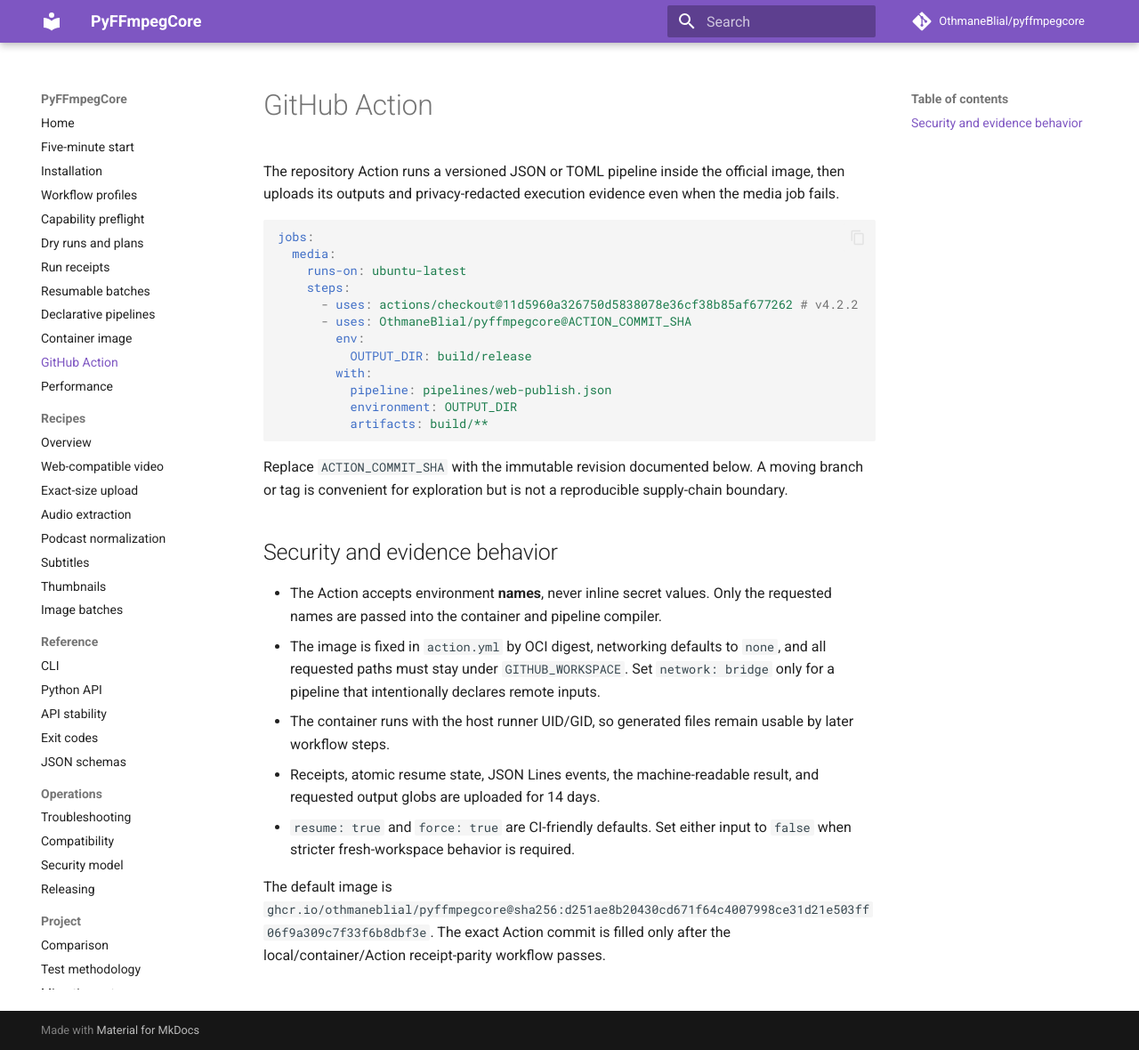
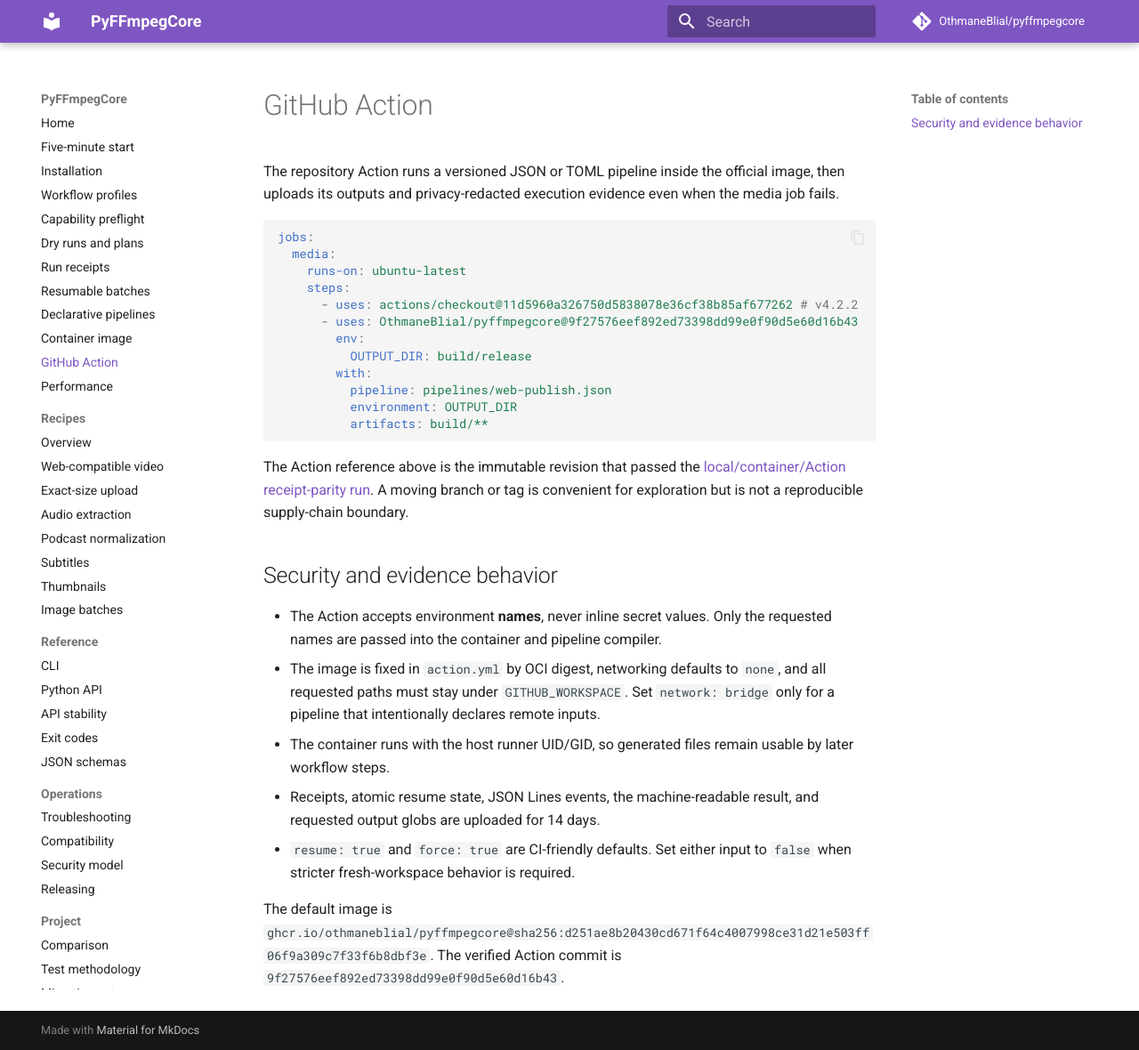
Before and after one commit to OthmaneBlial/pyffmpegcore, an MkDocs documentation site: the page built from docs/github-action.md, in a window 1280 px wide and 1180 px high. Shown: the whole window at 89% size. Built offline with MkDocs 1.6.1 and Material for MkDocs 9.7.7, drawn with Linux system fonts in a browser that asks for light colours; comment, search, counter and statistics services are not loaded.

Commit message:
docs: pin verified pipeline action revision

````diff
--- a/docs/github-action.md
+++ b/docs/github-action.md
@@ -10,7 +10,7 @@
     runs-on: ubuntu-latest
     steps:
       - uses: actions/checkout@11d5960a326750d5838078e36cf38b85af677262 # v4.2.2
-      - uses: OthmaneBlial/pyffmpegcore@ACTION_COMMIT_SHA
+      - uses: OthmaneBlial/pyffmpegcore@9f27576eef892ed73398dd99e0f90d5e60d16b43
         env:
           OUTPUT_DIR: build/release
         with:
@@ -19,8 +19,9 @@
           artifacts: build/**
 ```
 
-Replace `ACTION_COMMIT_SHA` with the immutable revision documented below. A
-moving branch or tag is convenient for exploration but is not a reproducible
+The Action reference above is the immutable revision that passed the
+[local/container/Action receipt-parity run](https://github.com/OthmaneBlial/pyffmpegcore/actions/runs/32893610275).
+A moving branch or tag is convenient for exploration but is not a reproducible
 supply-chain boundary.
 
 ## Security and evidence behavior
@@ -40,5 +41,5 @@
 
 The default image is
 `ghcr.io/othmaneblial/pyffmpegcore@sha256:d251ae8b20430cd671f64c4007998ce31d21e503ff06f9a309c7f33f6b8dbf3e`.
-The exact Action commit is filled only after the local/container/Action
-receipt-parity workflow passes.
+The verified Action commit is
+`9f27576eef892ed73398dd99e0f90d5e60d16b43`.
````
Also changed, not shown: ROADMAP.md (+1 -1 lines).
